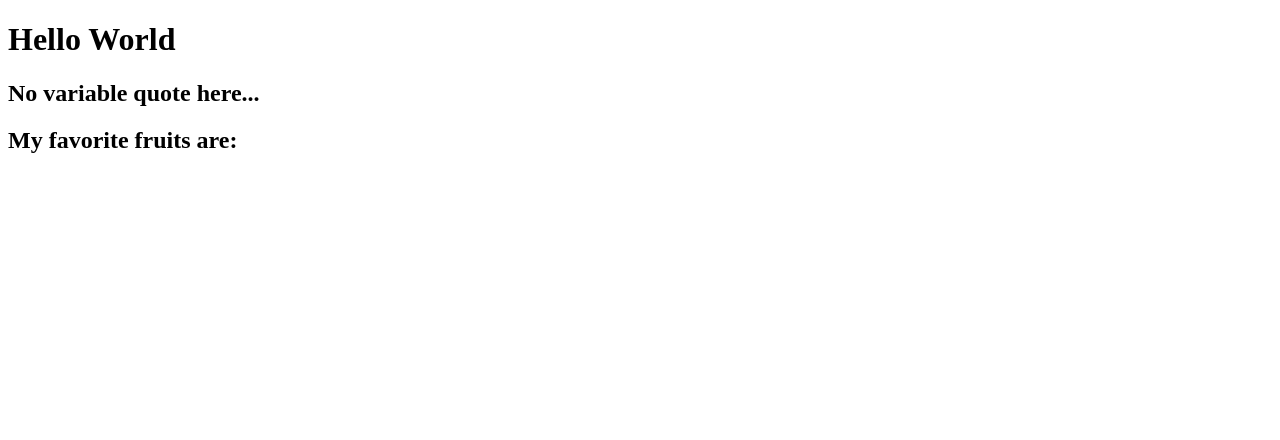
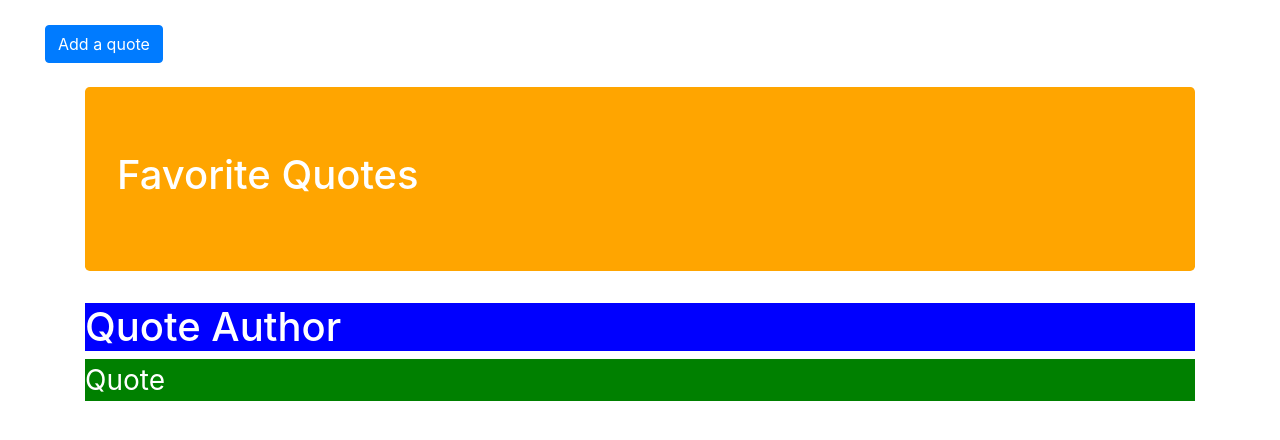
Before and after one commit to romulovieira777/Python_Developer, a Flask app: page / in a window 1280 px wide. Shown: the top 440 px of the page. Run offline with Flask 2, Linux system fonts and the light colour scheme; some libraries are stand-ins or nearby versions.

Commit message:
Developing a Web App with Python + Flask + PostgreSQL

```diff
--- a/Section_10_Developing_a_Web_App_with_Python_Flask_PostgreSQL/fav-quotes/templates/index.html
+++ b/Section_10_Developing_a_Web_App_with_Python_Flask_PostgreSQL/fav-quotes/templates/index.html
@@ -1,20 +1,38 @@
 <!DOCTYPE html>
-<html>
+<html lang="en">
     <head>
-        <title>Favorite quotes</title>
+        <meta charset="utf-8">
+        <meta name="viewport" content="width=device-width, initial-scale=1">
+
+        <title> Favorite quotes </title>
+
+        <!-- Bootstrap core CSS-->
+        <link rel="stylesheet" href="{{ url_for('static', filename='bootstrap.min.css') }}">
+
     </head>
+
     <body>
-        <h1> Hello World </h1>
-        {% if quote %}
-        <h2> {{ quote }} </h2>
-        {% else %}
-        <h2> No variable quote here... </h2>
-        {% endif %}
-        <h2> My favorite fruits are: </h2>
-        <ul>
-            {% for fruit in fruits %}
-            <li> {{ fruit }} </li>
-            {% endfor %}
-        </ul>
+        <nav style="margin-top: 25px; margin-left: 45px;">
+            <a class="btn btn-primary" href="{{ url_for('quotes') }}"> Add a quote</a>
+        </nav>
+        <br>
+
+        <div class="container theme-showcase" role="main">
+
+            <div style="color: #fff; background-color: orange;", class="jumbotron">
+                <h1> Favorite Quotes </h1>
+            </div>
+
+            <!-- for loop starts -->
+            <div style="color: #fff; background-color: blue;">
+                <h1> Quote Author </h1>
+            </div>
+            <div style="color: #fff; font-size: 28px; background-color: green;">
+                <p> Quote </p>
+            </div>
+
+            <!-- for loop ends here...-->
+        </div> <!-- /container -->
+
     </body>
 </html>
```
Also changed, not shown: Section_10_Developing_a_Web_App_with_Python_Flask_PostgreSQL/fav-quotes/templates/quotes.html (+30 -0 lines).
